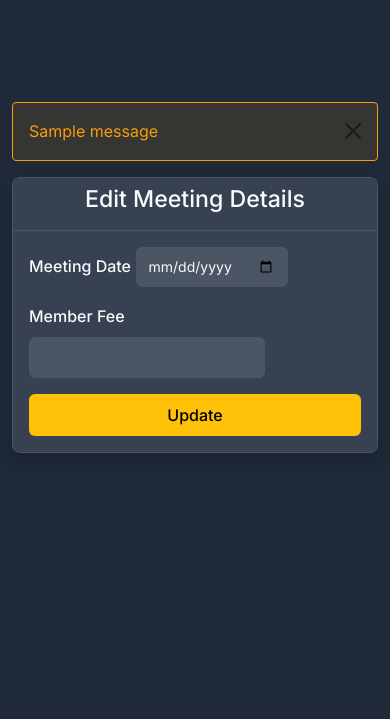
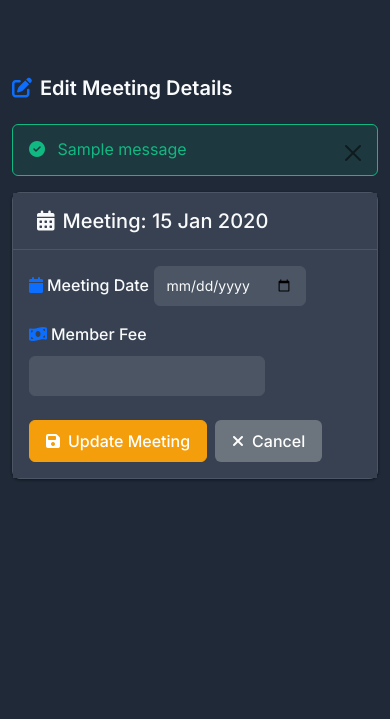
Before and after one commit to nmasnanjana/Membership-Management-System, a Django app: template app/templates/meeting/edit.html in a window 390 px wide. Shown: the top 719 px of the page. Run offline with Django 3.2, Linux system fonts and the light colour scheme; the template is opened without the code that fills it: most values are stand-ins (such as "Sample title", 1, 10 or a date in 2020); one stand-in notice (Sample message) is shown; form fields are guessed from the names that the template uses; some libraries are stand-ins or nearby versions.

Commit message:
feat: modernize meeting templates with dark mode
- Update meeting list with improved table design
- Redesign meeting add/edit forms with better UX
- Add dark mode styling for all meeting pages
- Improve form layout and mobile responsiveness

```diff
--- a/app/templates/meeting/edit.html
+++ b/app/templates/meeting/edit.html
@@ -4,45 +4,68 @@
 
 {% block content %}
     <div class="container">
-        <br>
+        <div class="mb-4">
+            <h1 class="page-title">
+                <i class="fas fa-edit text-primary me-2"></i>Edit Meeting Details
+            </h1>
+        </div>
 
         {% if messages %}
-            {% for message in messages%}
-                <div class="alert alert-warning alert-dismissible fade show" role="alert">
+            {% for message in messages %}
+                <div class="alert alert-modern alert-{{ message.tags }} alert-dismissible fade show" role="alert">
+                    {% if message.tags == 'error' %}
+                        <i class="fas fa-exclamation-circle me-2"></i>
+                    {% else %}
+                        <i class="fas fa-check-circle me-2"></i>
+                    {% endif %}
                     {{ message }}
-                    <button type="button" class="btn-close" data-bs-dismiss="alert" aria-label="Close"></button>
+                    <button type="button" class="btn-close" data-bs-dismiss="alert"></button>
                 </div>
             {% endfor %}
         {% endif %}
 
-        <div class="card shadow">
-            <div class="card-header">
-                <h3 class="text-center">Edit Meeting Details</h3>
+        <div class="modern-card">
+            <div class="modern-card-header">
+                <h5 class="mb-0">
+                    <i class="fas fa-calendar-alt me-2"></i>Meeting: {{ meeting.meeting_date|date:"d M Y" }}
+                </h5>
             </div>
-
-            <div class="card-body">
+            <div class="modern-card-body">
                 <form method="post">
                     {% csrf_token %}
 
-                    <div class="mb-3 form-group">
-                        <label class="form-label">Meeting Date</label>
-                        {{ form.meeting_date }}
-                    </div>
+                    <div class="row g-3">
+                        <div class="col-md-6">
+                            <label class="form-label fw-semibold">
+                                <i class="fas fa-calendar me-1 text-primary"></i>Meeting Date
+                            </label>
+                            {{ form.meeting_date }}
+                            {% if form.meeting_date.errors %}
+                                <div class="text-danger small mt-1">{{ form.meeting_date.errors }}</div>
+                            {% endif %}
+                        </div>
 
-                    <div class="mb-3 form-group">
-                        <label class="form-label">Member Fee</label>
-                        {{ form.meeting_fee }}
-                    </div>
-
-                    <div class="container">
-                        <div class="row">
-                            <button class="btn btn-warning" type="submit">Update</button>
+                        <div class="col-md-6">
+                            <label class="form-label fw-semibold">
+                                <i class="fas fa-money-bill-wave me-1 text-primary"></i>Member Fee
+                            </label>
+                            {{ form.meeting_fee }}
+                            {% if form.meeting_fee.errors %}
+                                <div class="text-danger small mt-1">{{ form.meeting_fee.errors }}</div>
+                            {% endif %}
                         </div>
                     </div>
 
+                    <div class="mt-4 d-flex gap-2">
+                        <button type="submit" class="btn btn-warning-modern btn-modern">
+                            <i class="fas fa-save me-2"></i>Update Meeting
+                        </button>
+                        <a href="{% url 'meeting_list' %}" class="btn btn-secondary btn-modern">
+                            <i class="fas fa-times me-2"></i>Cancel
+                        </a>
+                    </div>
                 </form>
             </div>
-
         </div>
     </div>
 {% endblock content %}
```
Also changed, not shown: app/templates/meeting/add.html (+46 -18 lines), app/templates/meeting/list.html (+39 -25 lines).
